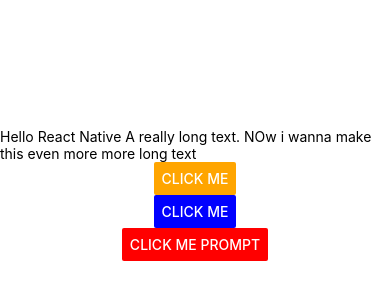
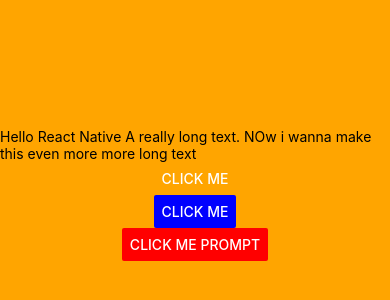
Before and after one commit to IdenTiclla/DoneWithIt, a React Native app: screen / in a window 390 px wide. Shown: the part 228-528 px from the top of the page. Built offline with nearby package versions, Linux system fonts and the light colour scheme.

Commit message:
Add StyleSheet

```diff
--- a/App.js
+++ b/App.js
@@ -8,7 +8,7 @@ export default function App() {
     const handlePress = () => console.log("Text pressed")
 
     return (
-        <View style={styles.container}>
+        <View style={[styles.container, containerStyle]}>
             <Text numberOfLines={3} onPress={handlePress}>Hello React Native A really long text. NOw i wanna make this even more more long text</Text>
             <Button color="orange" title="click me" onPress={()=> console.log("button clicked")}></Button>
             <Button
@@ -28,6 +28,8 @@ export default function App() {
     );
 }
 
+const containerStyle = { backgroundColor: "orange"}
+
 const styles = StyleSheet.create({
     container: {
         flex: 1,
```
